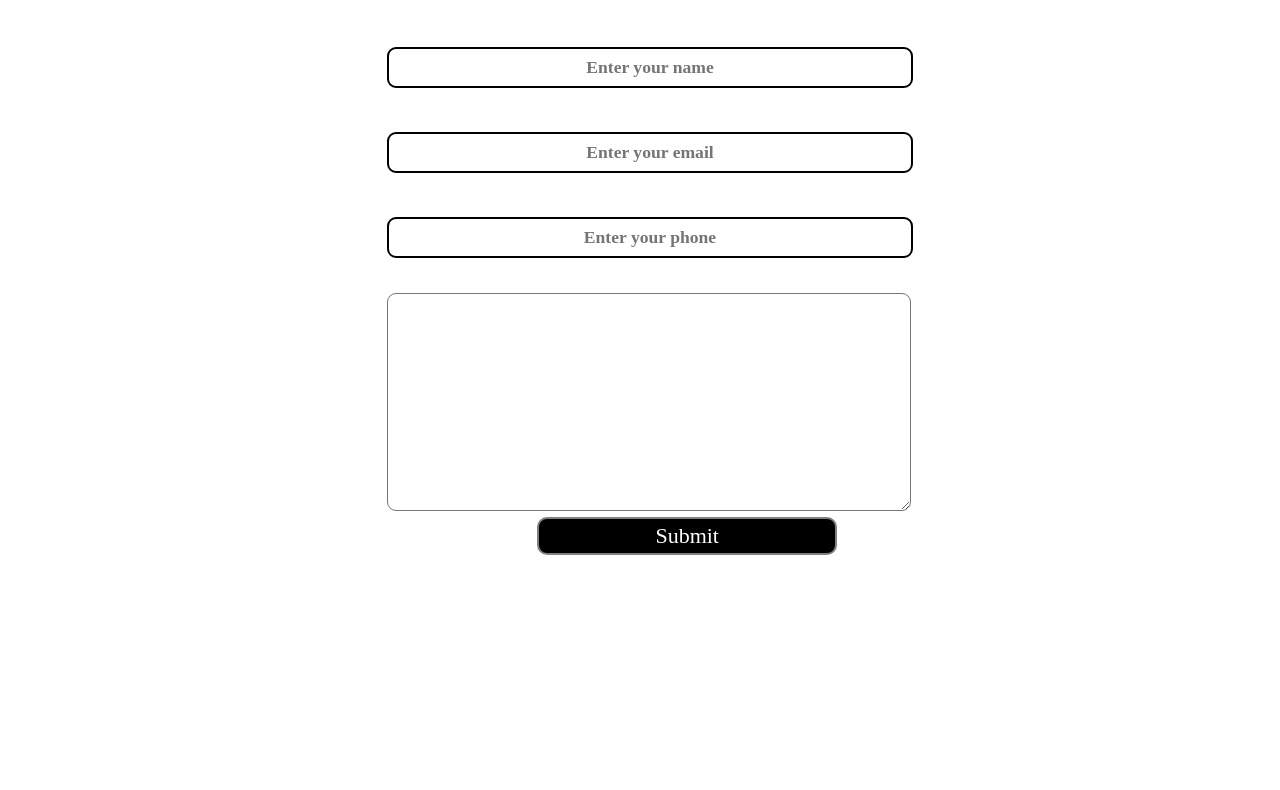
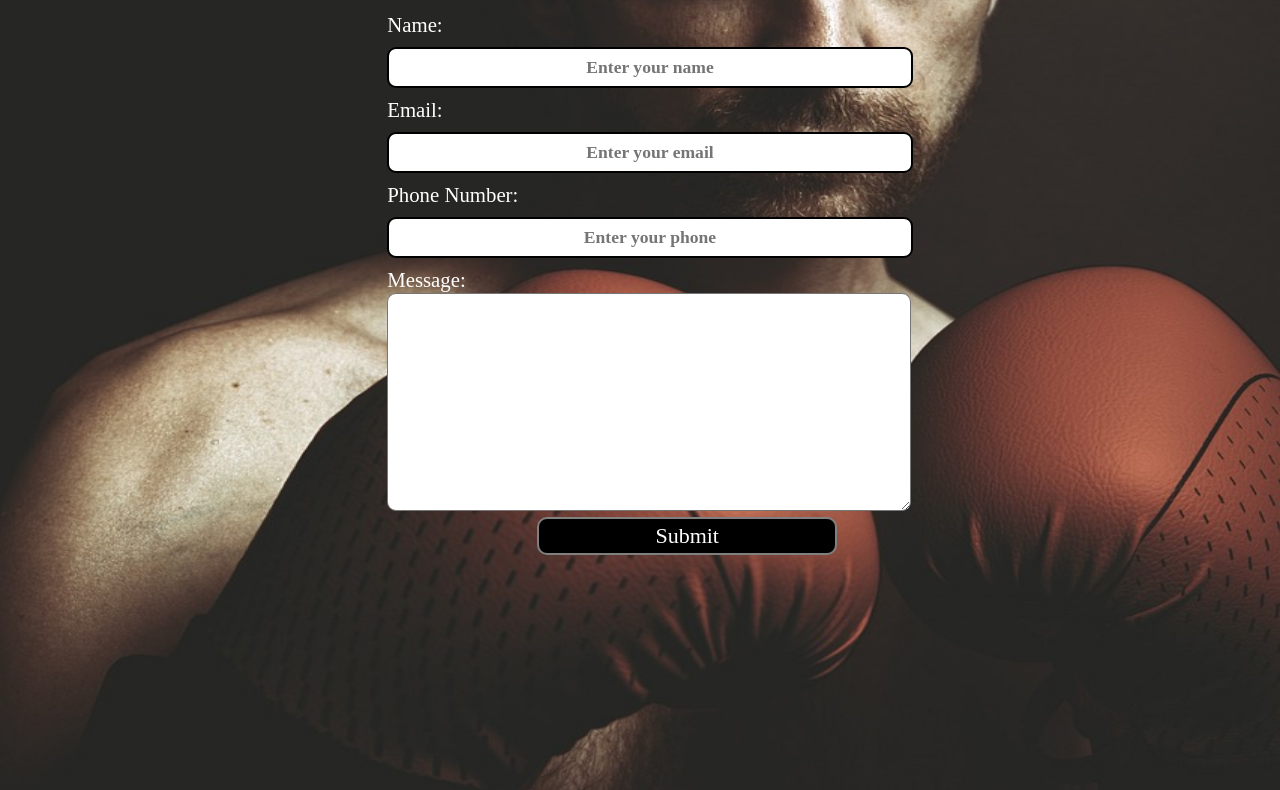
Before and after one commit to Satvik123-creator/project1, a plain HTML site: page index.html in a window 1280 px wide. Shown: the part 604-1394 px from the top of the page. Drawn offline with Linux system fonts and the light colour scheme; a web font is replaced by a local one.

Commit message:
Update style.css

```diff
--- a/css/style.css
+++ b/css/style.css
@@ -1,7 +1,7 @@
 /* CSS Reset  */
 body {
   color: white;
-  background: url("img/boxing.jpg");
+  background: url("/img/boxing.jpg");
   background-size: cover;
   height: 180vh;
   background-size: 100vw 200vh;
```
